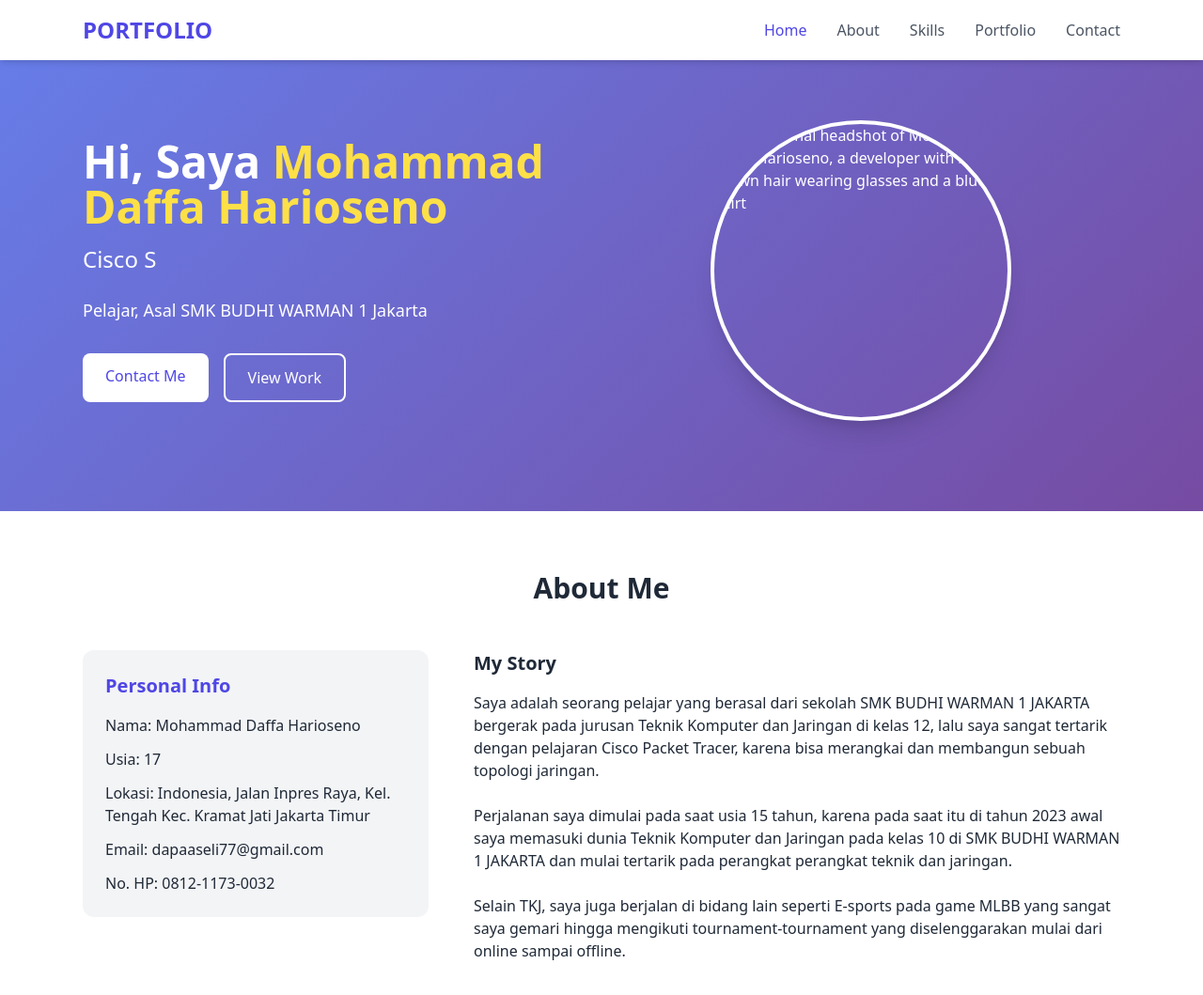
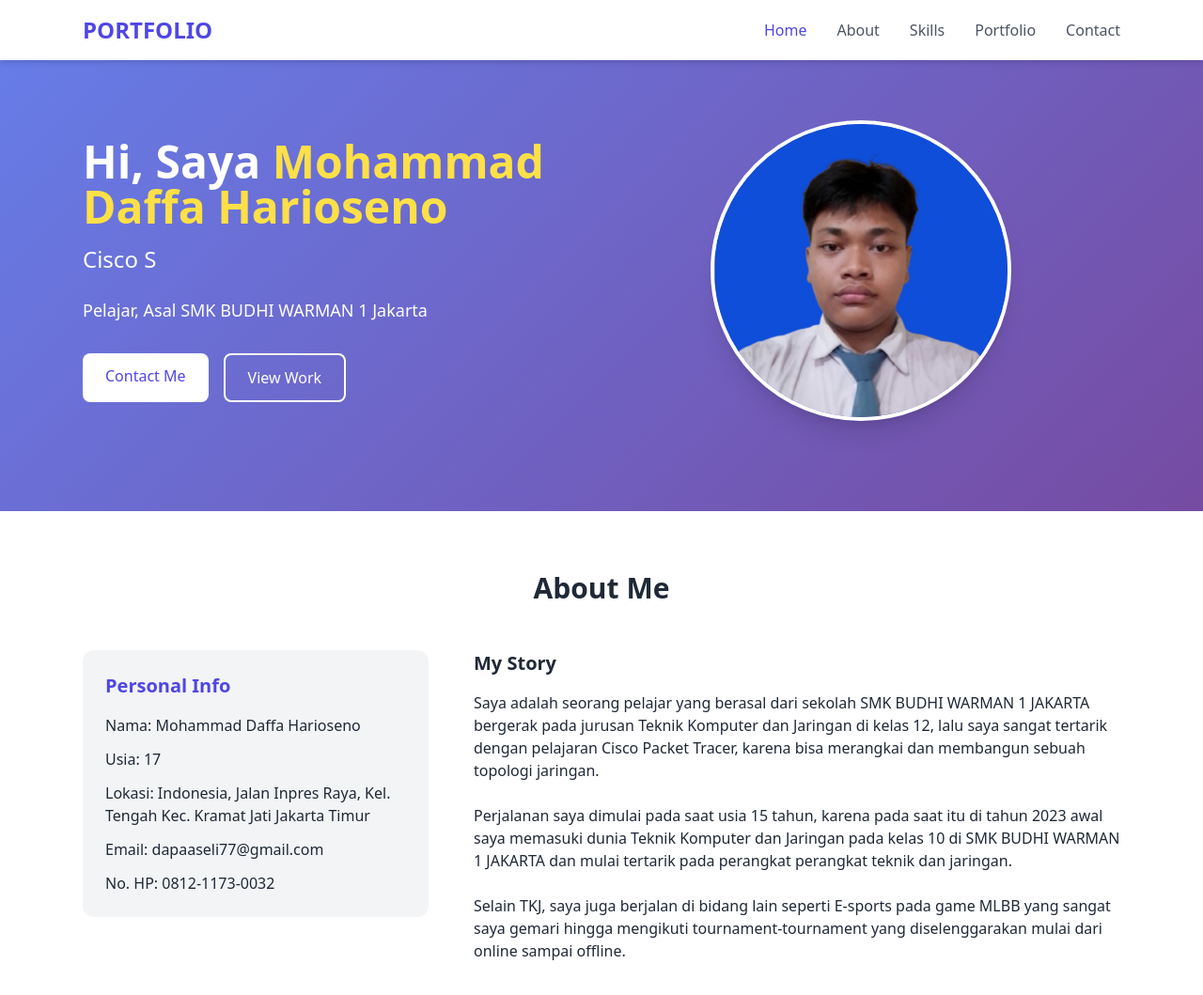
Before and after one commit to DappSkie/Portofolio, a plain HTML site: page index.html in a window 1280 px wide. Shown: the top 1059 px of the page at 94% size. Drawn offline with nearby package versions, Linux system fonts and the light colour scheme; files whose address does not match are found by name.

Commit message:
Update index.html

```diff
--- a/index.html
+++ b/index.html
@@ -158,7 +158,7 @@
               class="w-64 h-64 md:w-80 md:h-80 rounded-full overflow-hidden border-4 border-white shadow-xl"
             >
               <img
-                src="WhatsApp Image 2025-07-17 at 23.23.28.jpeg"
+                src="images/WhatsApp Image 2025-07-17 at 23.23.28.jpeg"
                 alt="Professional headshot of Mohammad Daffa Harioseno, a developer with short brown hair wearing glasses and a blue shirt"
                 class="w-full h-full object-cover"
               />
```
